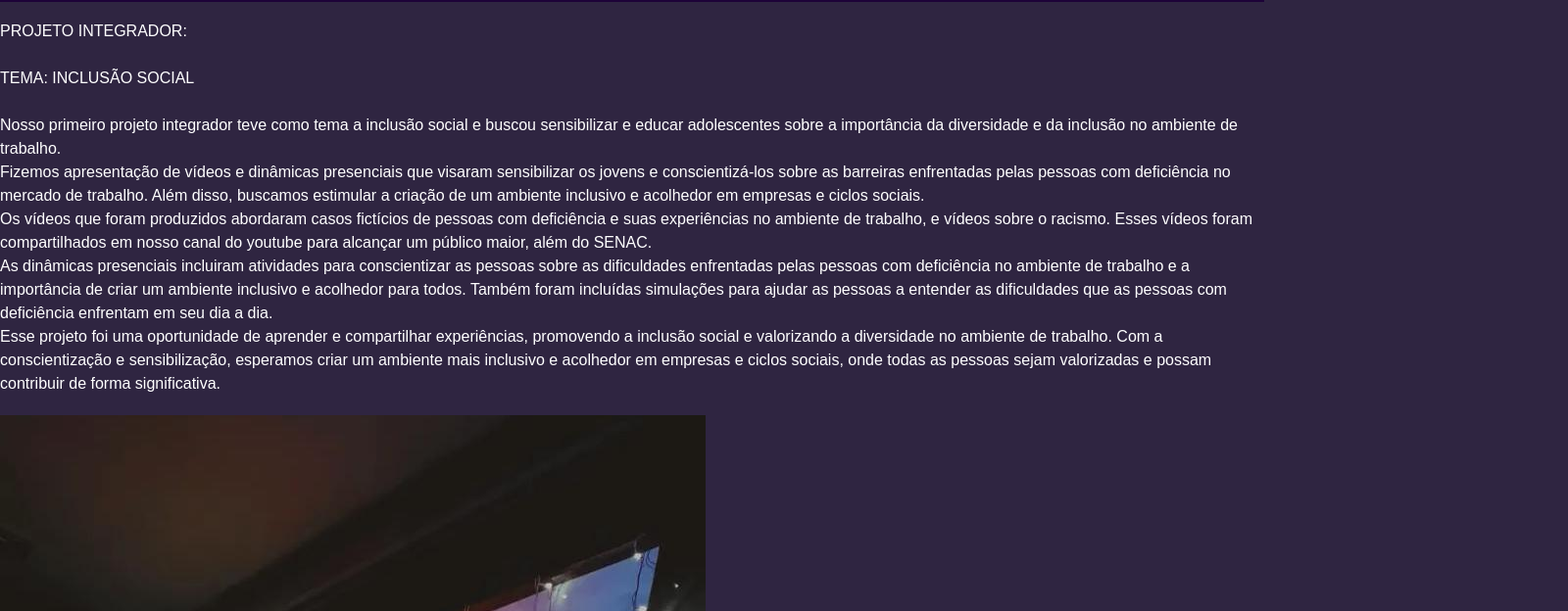
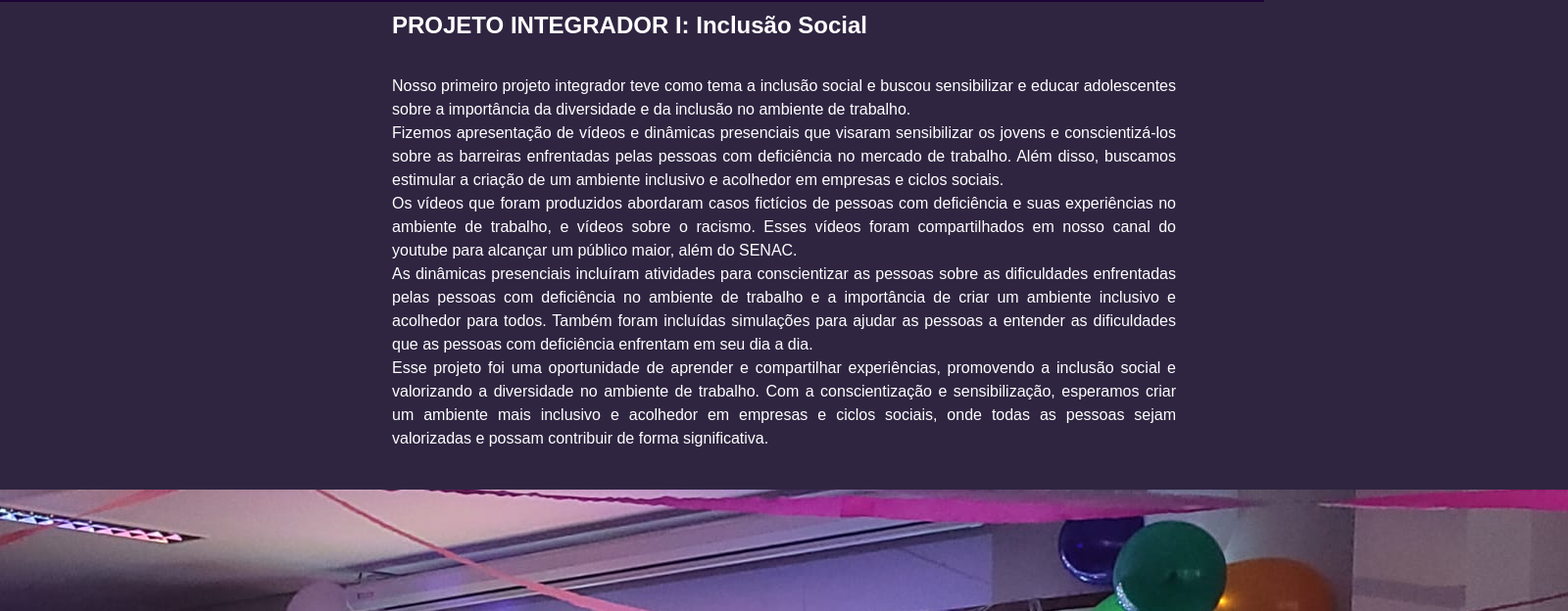
Before and after one commit to anelizemeneses/teenfuture, a plain HTML site: page PROINT.html in a window 1280 px wide. Shown: the part 132-756 px from the top of the page at 98% size, 1600 px wide, since content can reach past the window. Drawn offline with Linux system fonts and the light colour scheme.

Commit message:
Update PROINT.html

```diff
--- a/PROINT.html
+++ b/PROINT.html
@@ -9,87 +9,81 @@
     <link rel="preconnect" href="https://fonts.gstatic.com" crossorigin />
     <link
       href="https://fonts.googleapis.com/css2?family=Roboto:ital,wght@0,400;1,700&display=swap"
-      rel="stylesheet"/>
+      rel="stylesheet"
+    />
     <script src="tfmain.js"></script>
+  </head>
+
+  <body>
     <header id="header">
       <div class="avatar">
         <a href="index.html">
-                  <img src="imagens/teenfuturelogo.png" alt="Logo Teen Future" id="logo" />
+          <img
+            src="imagens/teenfuturelogo.png"
+            alt="Logo Teen Future"
+            id="logo"
+          />
         </a>
       </div>
       <div class="NomeEslogan">
         <h1 id="tf">Teen Future</h1>
         <p>Construindo um futuro de sucesso através do aprendizado de hoje!</p>
       </div>
-          </div>
-        </div>
       <select>
         <option value="#">Menu</option>
         <option value="sociais.html">Redes Sociais</option>
-          <option value="eqps.html">Nossas
-            Equipes
-          </option>
-          <option value="PROINT.html">Projeto Integrador I
-          </option>
+        <option value="eqps.html">Nossas Equipes</option>
+        <option value="PROINT.html">Projeto Integrador I</option>
       </select>
     </header>
-</head>
-    <main>
-      <div class="PIN">
-        <div class="conteudo-projeto">
-       <div class="balao">
+
+    <div class="content">
+      <h2>PROJETO INTEGRADOR I: Inclusão Social</h2>
       <p>
-        PROJETO INTEGRADOR:
-          <br><br>
-          TEMA: INCLUSÃO SOCIAL
+        Nosso primeiro projeto integrador teve como tema a inclusão social e
+        buscou sensibilizar e educar adolescentes sobre a importância da
+        diversidade e da inclusão no ambiente de trabalho.
         <br />
+        Fizemos apresentação de vídeos e dinâmicas presenciais que visaram
+        sensibilizar os jovens e conscientizá-los sobre as barreiras enfrentadas
+        pelas pessoas com deficiência no mercado de trabalho. Além disso,
+        buscamos estimular a criação de um ambiente inclusivo e acolhedor em
+        empresas e ciclos sociais.
         <br />
-          Nosso primeiro projeto integrador teve como tema a inclusão social e
-          buscou sensibilizar e educar adolescentes sobre a importância da diversidade
-          e da inclusão no ambiente de trabalho.
-          <br>
-         Fizemos apresentação de vídeos e dinâmicas presenciais que visaram sensibilizar
-         os jovens e conscientizá-los sobre as barreiras enfrentadas pelas pessoas com
-         deficiência no mercado de trabalho. Além disso, buscamos estimular a criação
-         de um ambiente inclusivo e acolhedor em empresas e ciclos sociais.
-          <br>
         Os vídeos que foram produzidos abordaram casos fictícios de pessoas com
-           deficiência e suas experiências no ambiente de trabalho, e vídeos sobre o
-           racismo. Esses vídeos foram compartilhados em nosso canal do youtube para
-           alcançar um público maior, além do SENAC.
-          <br>
-          As dinâmicas presenciais incluiram atividades para conscientizar as pessoas
-          sobre as dificuldades enfrentadas pelas pessoas com deficiência no ambiente
-          de trabalho e a importância de criar um ambiente inclusivo e acolhedor
-          para todos. Também foram incluídas simulações para ajudar as pessoas a
-          entender as dificuldades que as pessoas com deficiência enfrentam em seu dia a dia.
-          <br>
-          Esse projeto foi uma oportunidade de aprender e compartilhar experiências,
-          promovendo a inclusão social e valorizando a diversidade no ambiente de
-          trabalho. Com a conscientização e sensibilização, esperamos criar um
-          ambiente mais inclusivo e acolhedor em empresas e ciclos sociais, onde
-          todas as pessoas sejam valorizadas e possam contribuir de forma significativa.
+        deficiência e suas experiências no ambiente de trabalho, e vídeos sobre
+        o racismo. Esses vídeos foram compartilhados em nosso canal do youtube
+        para alcançar um público maior, além do SENAC.
         <br />
+        As dinâmicas presenciais incluíram atividades para conscientizar as
+        pessoas sobre as dificuldades enfrentadas pelas pessoas com deficiência
+        no ambiente de trabalho e a importância de criar um ambiente inclusivo e
+        acolhedor para todos. Também foram incluídas simulações para ajudar as
+        pessoas a entender as dificuldades que as pessoas com deficiência
+        enfrentam em seu dia a dia.
+        <br />
+        Esse projeto foi uma oportunidade de aprender e compartilhar
+        experiências, promovendo a inclusão social e valorizando a diversidade
+        no ambiente de trabalho. Com a conscientização e sensibilização,
+        esperamos criar um ambiente mais inclusivo e acolhedor em empresas e
+        ciclos sociais, onde todas as pessoas sejam valorizadas e possam
+        contribuir de forma significativa.
       </p>
     </div>
-        <div class="projetofoto">
-          <img src="imagens/projeto.jpeg" class="img-fluid" alt="Foto do dia da apresentação"/>
+
+    <div class="projeto2-imagem">
+      <img src="imagens/projeto2.jpeg" alt="Projeto Imagem 2" />
     </div>
-    </div>
-      <div class="Projeto segunda foto">
-        <div class="projeto2-imagem">
-          <img src="imagens/projeto2.jpeg" class="img-fluid" alt="Foto do dia da apresentação" />
-        </div>
-      </div>
-    </main>
+
     <div class="espaco-footer"></div>
+
     <footer>
       <p>Desenvolvido por TEEN FUTURE © 2023</p>
     </footer>
 
     <script>
       const selectMenu = document.querySelector('header select')
-      selectMenu.onchange = function (){
+      selectMenu.onchange = function () {
         const selectedValue = selectMenu.value
         if (selectedValue) {
           window.location.href = selectedValue
```
Lines whose indentation alone changed are shown as unchanged.
